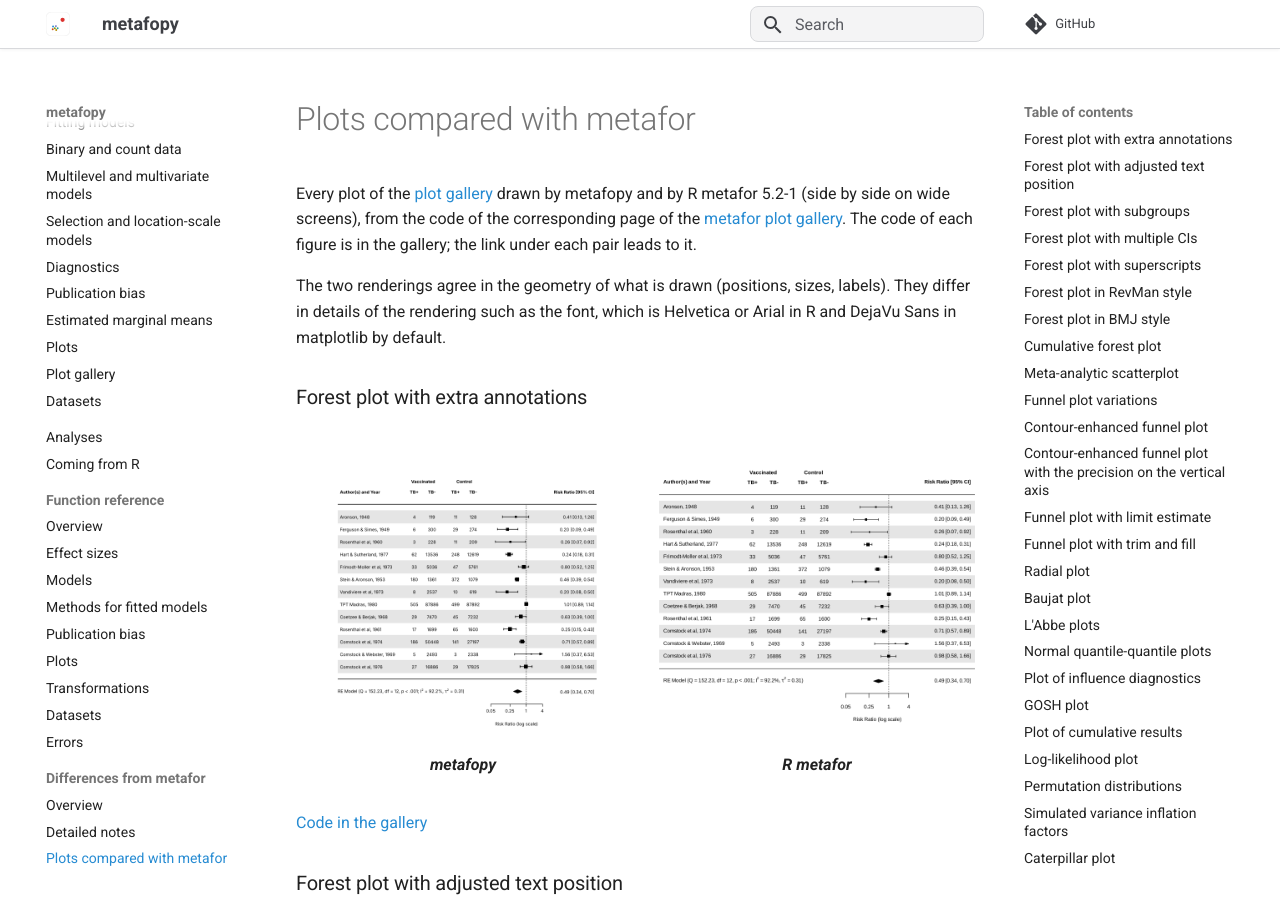
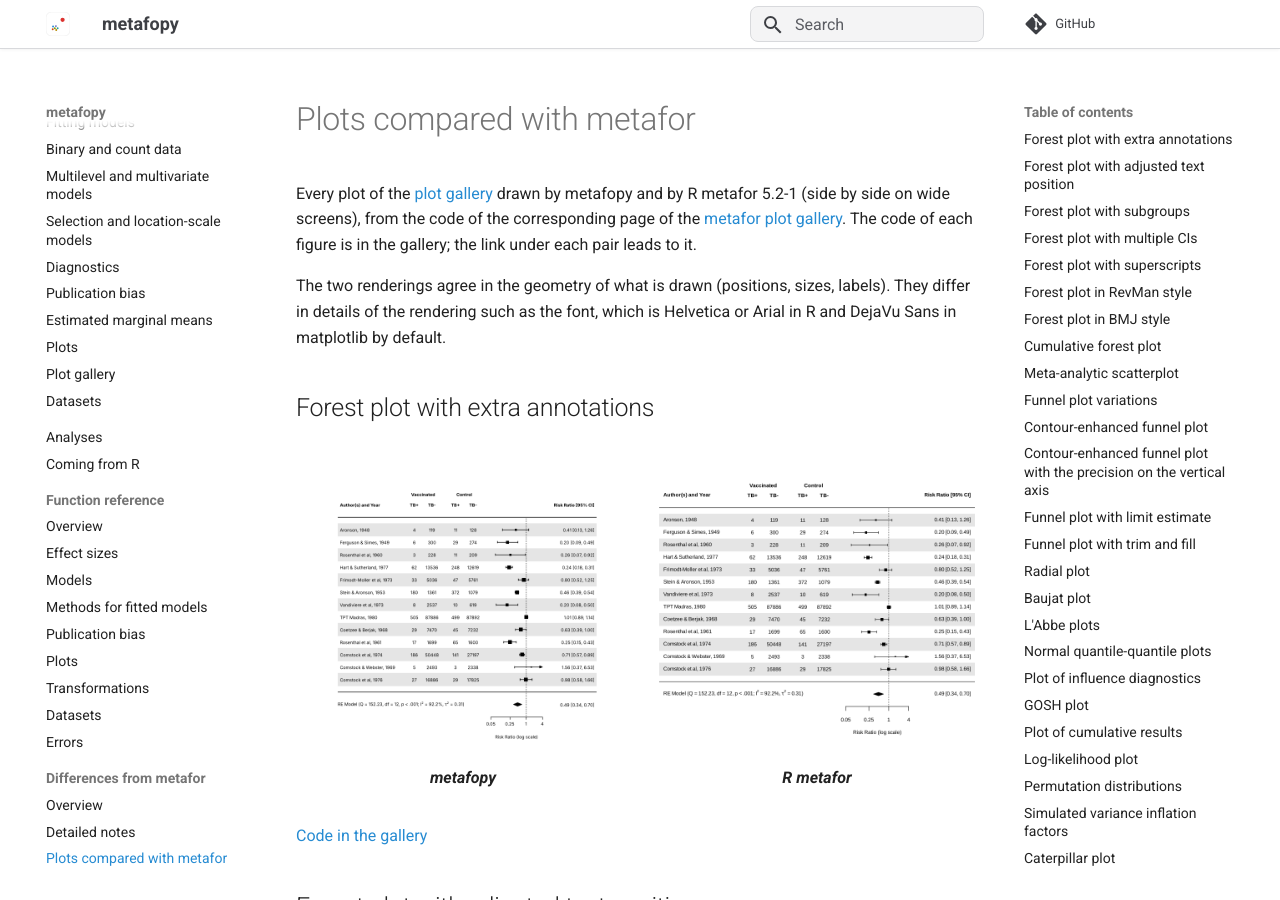
Before and after one commit to bnomis/metafopy, an MkDocs documentation site: the page built from docs/differences-plots.md, in a window 1280 px wide and 900 px high. Built offline with MkDocs 1.6.1 and Material for MkDocs 9.7.7, drawn with Linux system fonts in a browser that asks for light colours; comment, search, counter and statistics services are not loaded.

Commit message:
Use H2 headings on the plot comparison page and trim a trailing space
Co-Authored-By: Claude Sonnet 5.5 <noreply@anthropic.com>
Claude-Session: https://claude.ai/code/session_01LEXYF5KFJgRSpuWZSVmp23

```diff
--- a/docs/differences-plots.md
+++ b/docs/differences-plots.md
@@ -7,7 +7,7 @@ gallery; the link under each pair leads to it.
 The two renderings agree in the geometry of what is drawn (positions, sizes, labels). They differ in details of the rendering such as
 the font, which is Helvetica or Arial in R and DejaVu Sans in matplotlib by default.
 
-### Forest plot with extra annotations
+## Forest plot with extra annotations
 
 <div class="plots" markdown>
 <figure markdown>
@@ -22,7 +22,7 @@ the font, which is Helvetica or Arial in R and DejaVu Sans in matplotlib by defa
 
 [Code in the gallery](guide/gallery.md#forest-plot-with-extra-annotations)
 
-### Forest plot with adjusted text position
+## Forest plot with adjusted text position
 
 <div class="plots" markdown>
 <figure markdown>
@@ -37,7 +37,7 @@ the font, which is Helvetica or Arial in R and DejaVu Sans in matplotlib by defa
 
 [Code in the gallery](guide/gallery.md#forest-plot-with-adjusted-text-position)
 
-### Forest plot with subgroups
+## Forest plot with subgroups
 
 <div class="plots" markdown>
 <figure markdown>
@@ -52,7 +52,7 @@ the font, which is Helvetica or Arial in R and DejaVu Sans in matplotlib by defa
 
 [Code in the gallery](guide/gallery.md#forest-plot-with-subgroups)
 
-### Forest plot with multiple CIs
+## Forest plot with multiple CIs
 
 <div class="plots" markdown>
 <figure markdown>
@@ -67,7 +67,7 @@ the font, which is Helvetica or Arial in R and DejaVu Sans in matplotlib by defa
 
 [Code in the gallery](guide/gallery.md#forest-plot-with-multiple-cis)
 
-### Forest plot with superscripts
+## Forest plot with superscripts
 
 <div class="plots" markdown>
 <figure markdown>
@@ -82,7 +82,7 @@ the font, which is Helvetica or Arial in R and DejaVu Sans in matplotlib by defa
 
 [Code in the gallery](guide/gallery.md#forest-plot-with-superscripts)
 
-### Forest plot in RevMan style
+## Forest plot in RevMan style
 
 <div class="plots" markdown>
 <figure markdown>
@@ -97,7 +97,7 @@ the font, which is Helvetica or Arial in R and DejaVu Sans in matplotlib by defa
 
 [Code in the gallery](guide/gallery.md#forest-plot-in-revman-style)
 
-### Forest plot in BMJ style
+## Forest plot in BMJ style
 
 <div class="plots" markdown>
 <figure markdown>
@@ -112,7 +112,7 @@ the font, which is Helvetica or Arial in R and DejaVu Sans in matplotlib by defa
 
 [Code in the gallery](guide/gallery.md#forest-plot-in-bmj-style)
 
-### Cumulative forest plot
+## Cumulative forest plot
 
 <div class="plots" markdown>
 <figure markdown>
@@ -127,7 +127,7 @@ the font, which is Helvetica or Arial in R and DejaVu Sans in matplotlib by defa
 
 [Code in the gallery](guide/gallery.md#cumulative-forest-plot)
 
-### Meta-analytic scatterplot
+## Meta-analytic scatterplot
 
 <div class="plots" markdown>
 <figure markdown>
@@ -142,7 +142,7 @@ the font, which is Helvetica or Arial in R and DejaVu Sans in matplotlib by defa
 
 [Code in the gallery](guide/gallery.md#meta-analytic-scatterplot)
 
-### Funnel plot variations
+## Funnel plot variations
 
 <div class="plots" markdown>
 <figure markdown>
@@ -157,7 +157,7 @@ the font, which is Helvetica or Arial in R and DejaVu Sans in matplotlib by defa
 
 [Code in the gallery](guide/gallery.md#funnel-plot-variations)
 
-### Contour-enhanced funnel plot
+## Contour-enhanced funnel plot
 
 <div class="plots" markdown>
 <figure markdown>
@@ -172,7 +172,7 @@ the font, which is Helvetica or Arial in R and DejaVu Sans in matplotlib by defa
 
 [Code in the gallery](guide/gallery.md#contour-enhanced-funnel-plot)
 
-### Contour-enhanced funnel plot with the precision on the vertical axis
+## Contour-enhanced funnel plot with the precision on the vertical axis
 
 <div class="plots" markdown>
 <figure markdown>
@@ -187,7 +187,7 @@ the font, which is Helvetica or Arial in R and DejaVu Sans in matplotlib by defa
 
 [Code in the gallery](guide/gallery.md#contour-enhanced-funnel-plot-with-the-precision-on-the-vertical-axis)
 
-### Funnel plot with limit estimate
+## Funnel plot with limit estimate
 
 <div class="plots" markdown>
 <figure markdown>
@@ -202,7 +202,7 @@ the font, which is Helvetica or Arial in R and DejaVu Sans in matplotlib by defa
 
 [Code in the gallery](guide/gallery.md#funnel-plot-with-limit-estimate)
 
-### Funnel plot with trim and fill
+## Funnel plot with trim and fill
 
 <div class="plots" markdown>
 <figure markdown>
@@ -217,7 +217,7 @@ the font, which is Helvetica or Arial in R and DejaVu Sans in matplotlib by defa
 
 [Code in the gallery](guide/gallery.md#funnel-plot-with-trim-and-fill)
 
-### Radial plot
+## Radial plot
 
 <div class="plots" markdown>
 <figure markdown>
@@ -232,7 +232,7 @@ the font, which is Helvetica or Arial in R and DejaVu Sans in matplotlib by defa
 
 [Code in the gallery](guide/gallery.md#radial-plot)
 
-### Baujat plot
+## Baujat plot
 
 <div class="plots" markdown>
 <figure markdown>
@@ -247,7 +247,7 @@ the font, which is Helvetica or Arial in R and DejaVu Sans in matplotlib by defa
 
 [Code in the gallery](guide/gallery.md#baujat-plot)
 
-### L'Abbe plots
+## L'Abbe plots
 
 <div class="plots" markdown>
 <figure markdown>
@@ -262,7 +262,7 @@ the font, which is Helvetica or Arial in R and DejaVu Sans in matplotlib by defa
 
 [Code in the gallery](guide/gallery.md#labbe-plots)
 
-### Normal quantile-quantile plots
+## Normal quantile-quantile plots
 
 <div class="plots" markdown>
 <figure markdown>
@@ -277,7 +277,7 @@ the font, which is Helvetica or Arial in R and DejaVu Sans in matplotlib by defa
 
 [Code in the gallery](guide/gallery.md#normal-quantile-quantile-plots)
 
-### Plot of influence diagnostics
+## Plot of influence diagnostics
 
 <div class="plots" markdown>
 <figure markdown>
@@ -292,7 +292,7 @@ the font, which is Helvetica or Arial in R and DejaVu Sans in matplotlib by defa
 
 [Code in the gallery](guide/gallery.md#plot-of-influence-diagnostics)
 
-### GOSH plot
+## GOSH plot
 
 <div class="plots" markdown>
 <figure markdown>
@@ -307,7 +307,7 @@ the font, which is Helvetica or Arial in R and DejaVu Sans in matplotlib by defa
 
 [Code in the gallery](guide/gallery.md#gosh-plot)
 
-### Plot of cumulative results
+## Plot of cumulative results
 
 <div class="plots" markdown>
 <figure markdown>
@@ -322,7 +322,7 @@ the font, which is Helvetica or Arial in R and DejaVu Sans in matplotlib by defa
 
 [Code in the gallery](guide/gallery.md#plot-of-cumulative-results)
 
-### Log-likelihood plot
+## Log-likelihood plot
 
 <div class="plots" markdown>
 <figure markdown>
@@ -337,7 +337,7 @@ the font, which is Helvetica or Arial in R and DejaVu Sans in matplotlib by defa
 
 [Code in the gallery](guide/gallery.md#log-likelihood-plot)
 
-### Permutation distributions
+## Permutation distributions
 
 <div class="plots" markdown>
 <figure markdown>
@@ -352,7 +352,7 @@ the font, which is Helvetica or Arial in R and DejaVu Sans in matplotlib by defa
 
 [Code in the gallery](guide/gallery.md#permutation-distributions)
 
-### Simulated variance inflation factors
+## Simulated variance inflation factors
 
 <div class="plots" markdown>
 <figure markdown>
@@ -367,7 +367,7 @@ the font, which is Helvetica or Arial in R and DejaVu Sans in matplotlib by defa
 
 [Code in the gallery](guide/gallery.md#simulated-variance-inflation-factors)
 
-### Caterpillar plot
+## Caterpillar plot
 
 <div class="plots" markdown>
 <figure markdown>
@@ -382,7 +382,7 @@ the font, which is Helvetica or Arial in R and DejaVu Sans in matplotlib by defa
 
 [Code in the gallery](guide/gallery.md#caterpillar-plot)
 
-### Forest plot with grouped estimates
+## Forest plot with grouped estimates
 
 <div class="plots" markdown>
 <figure markdown>
@@ -397,7 +397,7 @@ the font, which is Helvetica or Arial in R and DejaVu Sans in matplotlib by defa
 
 [Code in the gallery](guide/gallery.md#forest-plot-with-grouped-estimates)
 
-### Forest plot in orchard style
+## Forest plot in orchard style
 
 <div class="plots" markdown>
 <figure markdown>
```
Also changed, not shown: docs/guide/gallery.md (line endings or trailing spaces).
